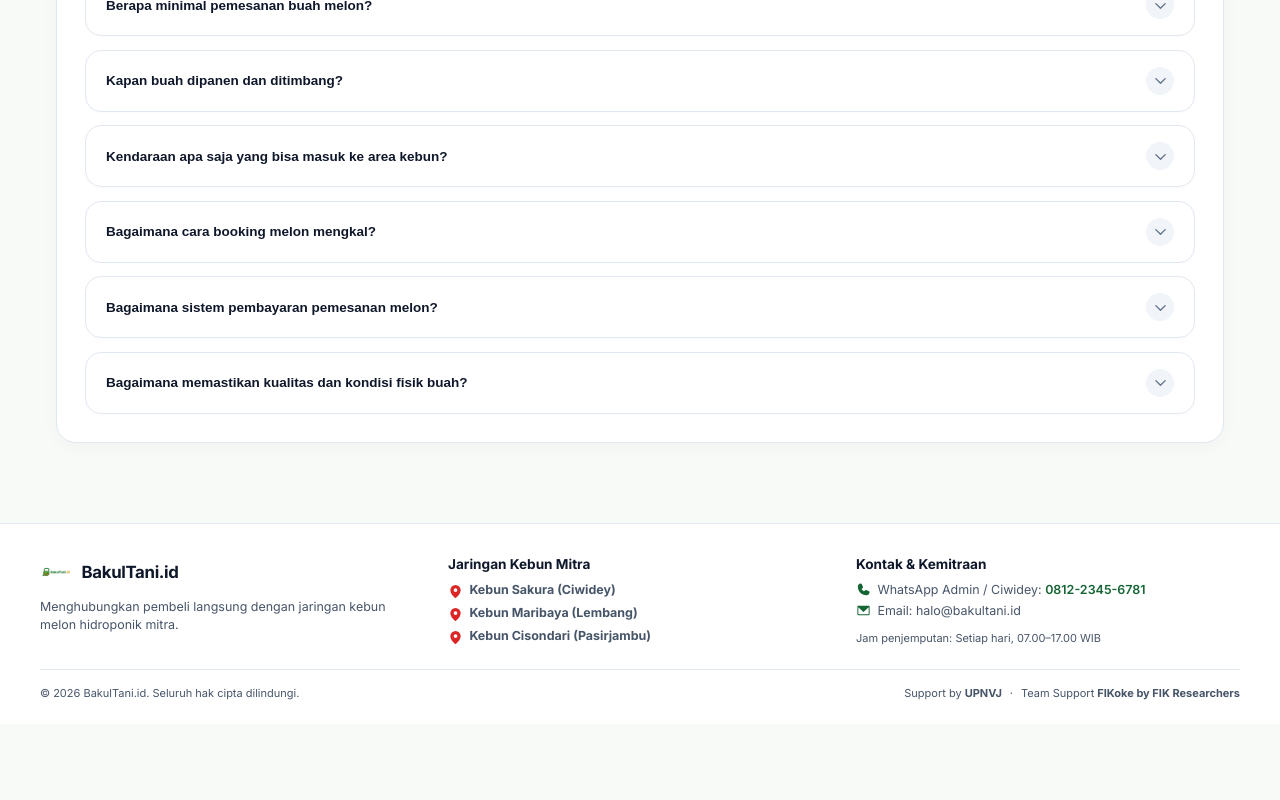
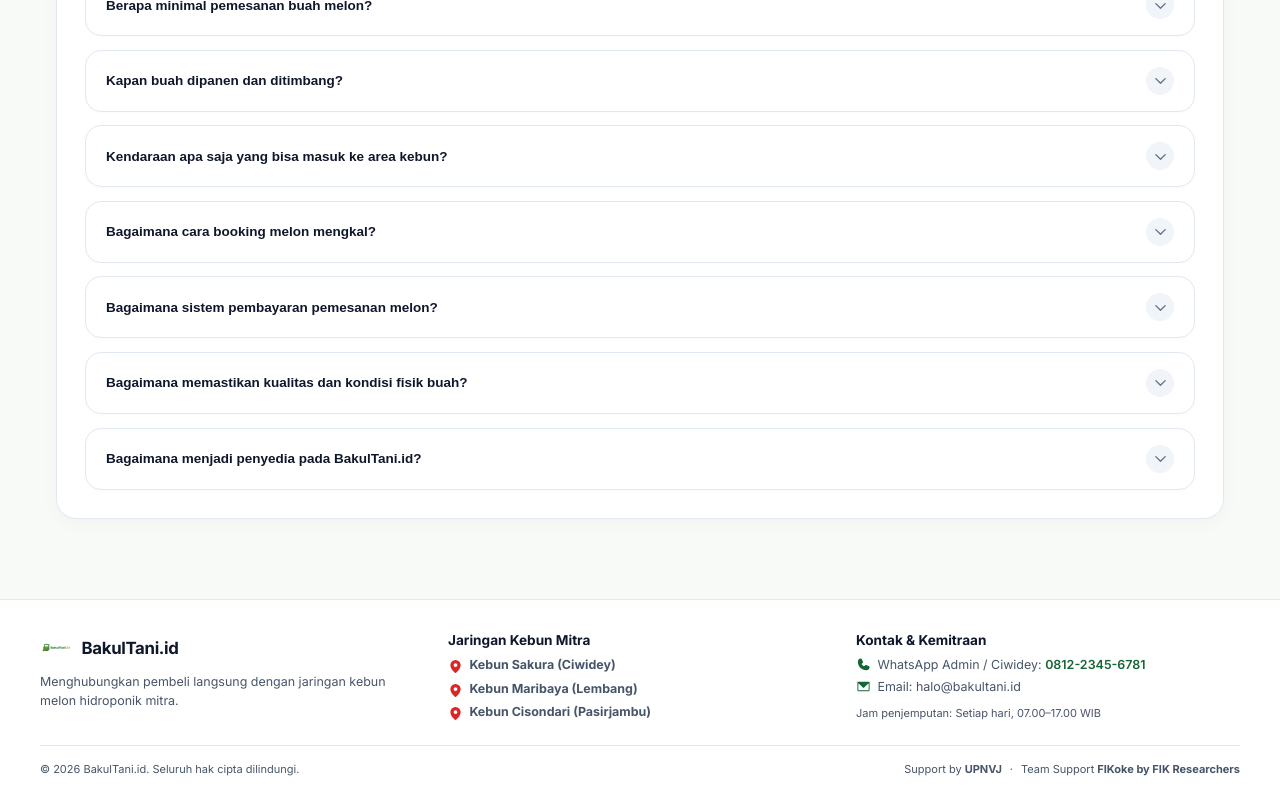
Before and after one commit to ichsanmldni/tani-go-b2b, a React (Vite) app: page / in a window 1280 px wide. Shown: the part 4244-5044 px from the top of the page. Before the commit the page ends 4968 px from the top, so only its background shows below. Built offline with nearby package versions, Linux system fonts and the light colour scheme; no server answers.

Commit message:
feat: add FaqSection component with accordion layout

```diff
--- a/src/components/FaqSection.jsx
+++ b/src/components/FaqSection.jsx
@@ -28,6 +28,10 @@ export default function FaqSection() {
     {
       q: 'Bagaimana memastikan kualitas dan kondisi fisik buah?',
       a: 'Buah yang dipanen telah melewati pemilahan kematangan di pohon dan pemeriksaan kondisi fisik. Pembeli dapat memeriksa fisik buah secara langsung saat proses penimbangan di kebun bersama pengelola.'
+    },
+    {
+      q: 'Bagaimana menjadi penyedia pada BakulTani.id?',
+      a: 'Bagi petani yang ingin bermitra sebagai penyedia di BakulTani.id dapat melakukan registrasi. Jika pengajuan disetujui sebagai penyedia, petani akan diberikan akses untuk menggunakan aplikasi TaniGO yang sudah dilengkapi oleh teknologi computer vision dan AI untuk pengendalian dan monitoring smart farming petani berikut pengendalian hasil komoditas buah mereka, serta terintegrasi ke pasar global dalam bentuk B2B.'
     }
   ];
 
```
